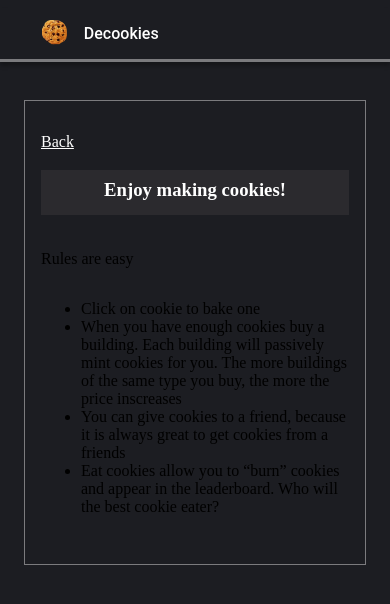
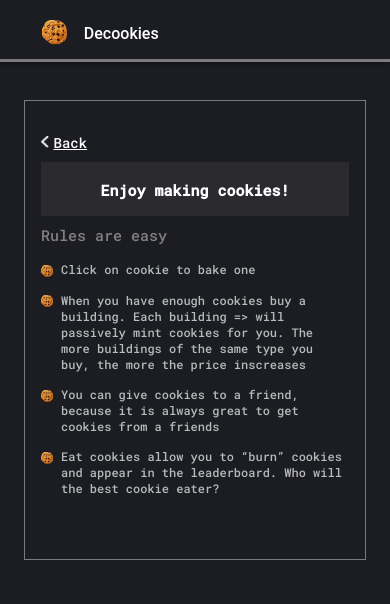
Before and after one commit to marigold-dev/decookies, a React app: page /rules in a window 390 px wide. Shown: the top 604 px of the page. Built offline with nearby package versions, Linux system fonts and the light colour scheme.

Commit message:
Add font config, add rules mobile version page

```diff
--- a/public/index.html
+++ b/public/index.html
@@ -8,6 +8,9 @@
   <meta name="theme-color" content="#000000" />
   <meta name="description" content="DEKU-P Cookie clicker" />
   <link rel="apple-touch-icon" href="%PUBLIC_URL%/logo192.png" />
+  <link rel="preconnect" href="https://fonts.googleapis.com">
+  <link rel="preconnect" href="https://fonts.gstatic.com" crossorigin>
+  <link href="https://fonts.googleapis.com/css2?family=Roboto+Mono:wght@100;300;500&display=swap" rel="stylesheet">
   <!--
       manifest.json provides metadata used when your web app is installed on a
       user's mobile device or desktop. See https://developers.google.com/web/fundamentals/web-app-manifest/
--- a/src/pages/rules.tsx
+++ b/src/pages/rules.tsx
@@ -1,12 +1,13 @@
 import styled from "styled-components";
-import cookie from '../../../resources/images/cookie.png';
+import cookie from '../../resources/images/cookie.png';
+import back from '../../resources/images/back.png';
 
 const RulesContainer = styled.div`
-    font-family: "Roboto-regular";
     padding: 0;
     width: 100%;
     justify-content:center;
     align-items:center;
+    font-family: 'Roboto Mono', monospace;
 
     section {
         display:grid;
@@ -17,8 +18,15 @@ const RulesContainer = styled.div`
 
         a {
             color: white;
+            font-weight: 400;
+            font-size:14px;
+            img {
+                height:12px;
+                padding-right:0.3em;
             }
-    h3 {
+        }
+        h2 {
+            margin: 0.6rem 0;
             width:100%;
             color: white;
             background: #2B2A2E;
@@ -26,7 +34,39 @@ const RulesContainer = styled.div`
             text-align: center;
             justify-content:center;
             align-items:center;
-        padding-top: 0.5em;
+            padding-top: 1.2em;
+            font-size:15px;
+        }
+        p {
+            color:#858080;
+            margin:0;
+            font-size:15px;
+        }
+
+        ul {
+        list-style: none;
+        padding-left: 0;
+        }
+
+        li {
+            position: relative;
+            padding-left: 20px;
+            color:#B8B9BA;
+            font-size:12px;
+            padding-bottom: 1.2em;
+
+        }
+        li:before {
+        content: '';
+        width: 12px;
+        height: 12px;
+        position: absolute;
+        background-image: url(${cookie});
+        background-size: cover;
+        background-position: center;
+        left: 0;
+        top: 0.8em;
+        transform: translateY(-50%);
 }
     }
 `;
@@ -34,12 +74,12 @@ const RulesContainer = styled.div`
 const Rules = () =>
     <RulesContainer>
         <section>
-            <a href="/">Back</a>
-            <h3>Enjoy making cookies!</h3>
+            <a href="/"><img src={back}></img>Back</a>
+            <h2>Enjoy making cookies!</h2>
             <p>Rules are easy</p>
             <ul>
                 <li>Click on cookie to bake one </li>
-                <li>When you have enough cookies  buy a building. Each building will passively
+                <li>When you have enough cookies  buy a building. Each building =&gt; will passively
                     mint cookies for you. The more buildings of the same type you buy, the more the price inscreases</li>
                 <li>You can give cookies to a friend, because it is always great to get cookies from a friends</li>
                 <li>Eat cookies allow you to “burn” cookies and appear in the leaderboard. Who will the best cookie eater?</li>
```
Lines whose indentation alone changed are shown as unchanged.
